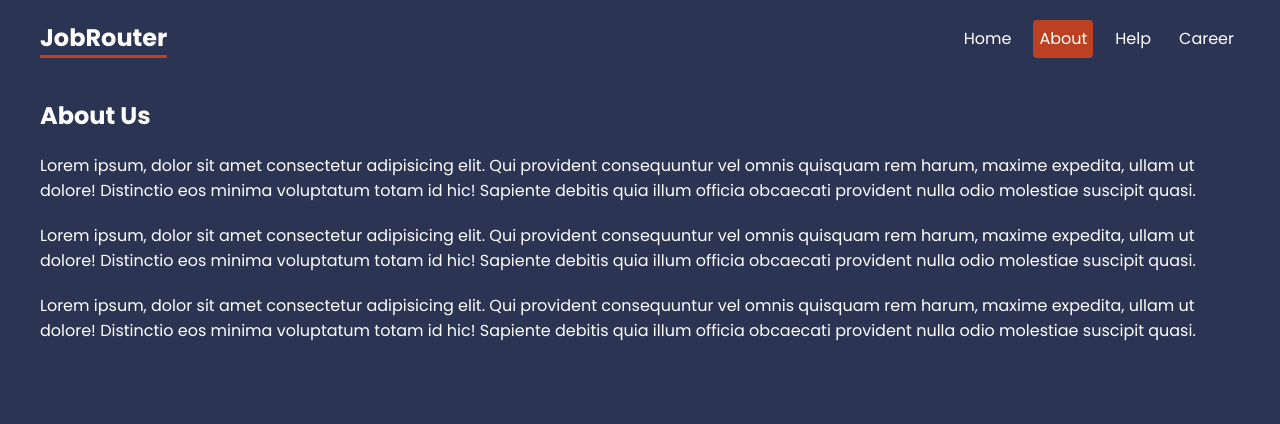
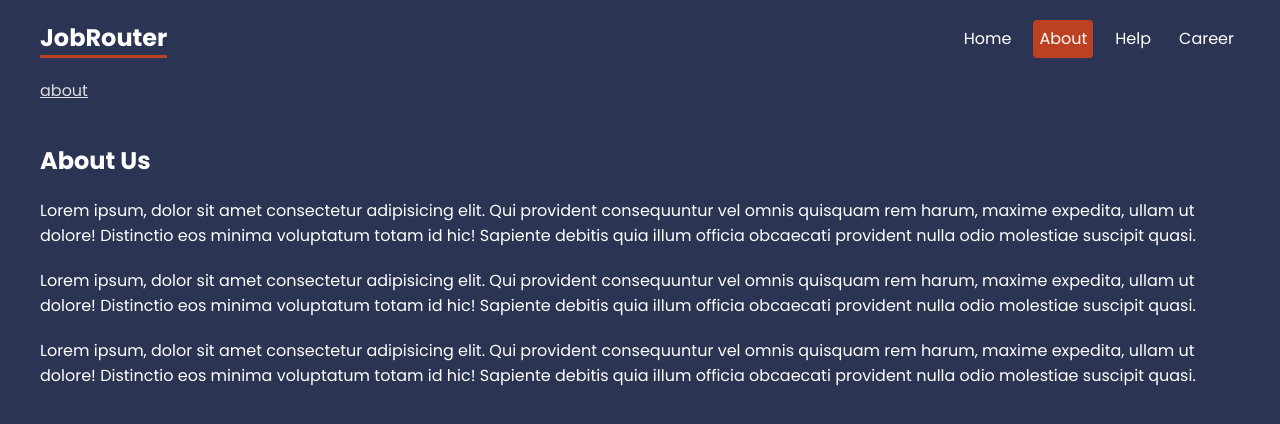
Before and after one commit to JayBaldwa30/JobRouter, a React (Create React App) app: page /about in a window 1280 px wide. Shown: the top 424 px of the page. Built offline with nearby package versions, Linux system fonts and the light colour scheme.

Commit message:
added breadcrumbs functionality

```diff
--- a/src/layouts/RootLayout.js
+++ b/src/layouts/RootLayout.js
@@ -1,4 +1,5 @@
 import { NavLink, Outlet } from "react-router-dom";
+import Breadcrumbs from "../pages/Breadcrumbs";
 
 function RootLayout() {
   return (
@@ -11,6 +12,7 @@ function RootLayout() {
           <NavLink to="help">Help</NavLink>
           <NavLink to="careers">Career</NavLink>
         </nav>
+        <Breadcrumbs />
       </header>
       <main>
         <Outlet />
--- /dev/null
+++ b/src/pages/Breadcrumbs.js
@@ -0,0 +1,23 @@
+import { useLocation, Link } from "react-router-dom";
+
+function Breadcrumbs() {
+  const location = useLocation();
+  //   console.log(location)
+  let currentLink = "";
+  const crumbs = location.pathname
+    .split("/")
+    .filter((crumb) => crumb !== "")
+    .map((crumb) => {
+      currentLink = +`/${crumb}`;
+
+      return (
+        <div className="crumb" key={crumb}>
+          <Link to={currentLink}>{crumb}</Link>
+        </div>
+      );
+    });
+
+  return <div className="breadcrumbs">{crumbs}</div>;
+}
+
+export default Breadcrumbs;
```
